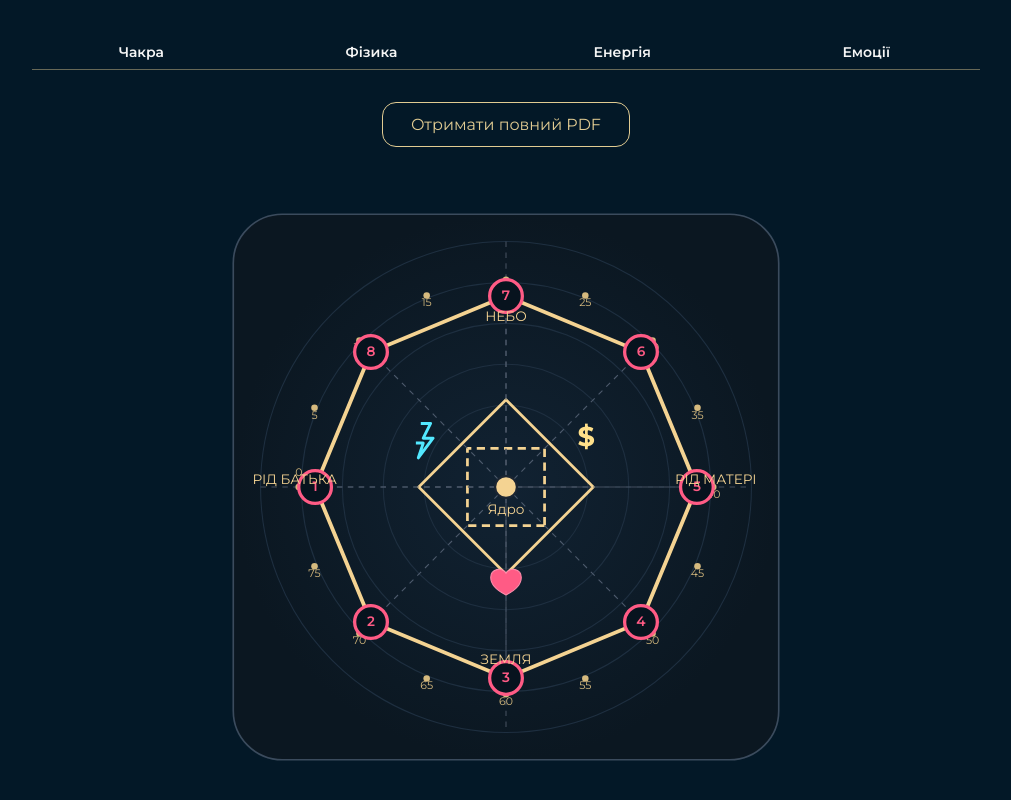
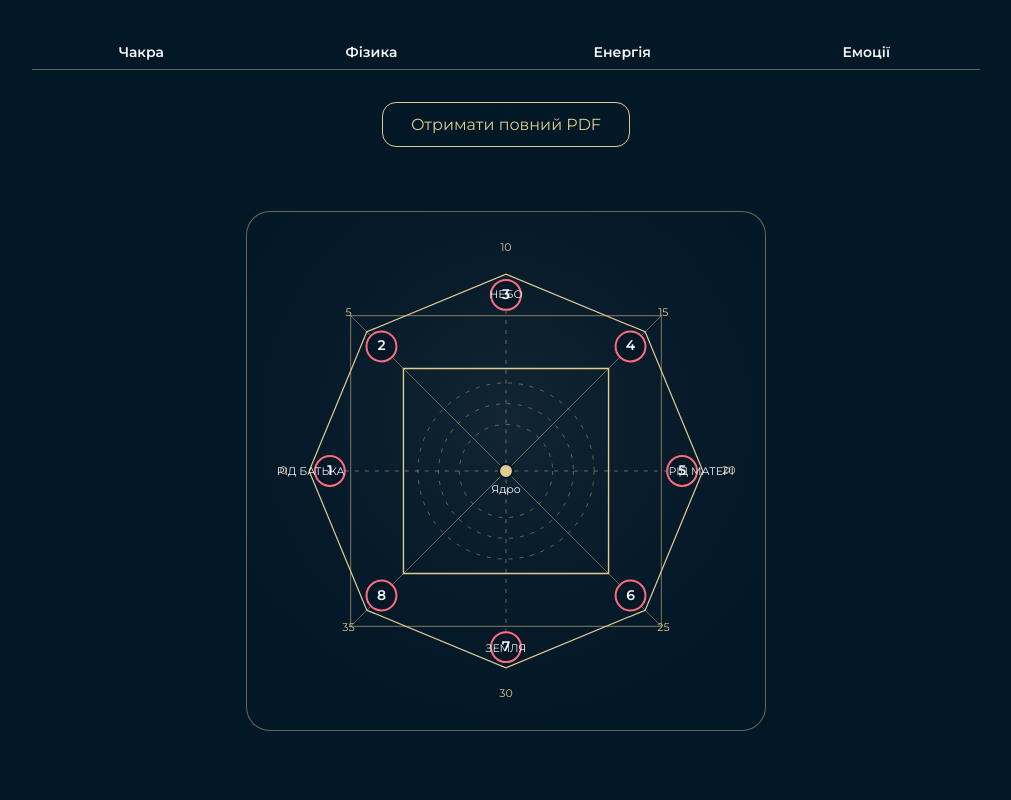
Before and after one commit to NadinMatrix/matrix-ryvok, a Next.js app: page / in a window 1280 px wide. Shown: the part 406-1206 px from the top of the page, without its empty margins (134-1145 px from the left). Built offline with nearby package versions, Linux system fonts and the light colour scheme.

Commit message:
Update ArcanaMatrixWeb.js

```diff
--- a/components/ArcanaMatrixWeb.js
+++ b/components/ArcanaMatrixWeb.js
@@ -1,379 +1,353 @@
-import React from "react";
+// components/ArcanaMatrixWeb.js
+import React, { useMemo } from 'react';
 
-const degToRad = (deg: number) => (deg * Math.PI) / 180;
+const COLORS = {
+  bg: '#031827',
+  gold: '#E1CB92',
+  line: 'rgba(225,203,146,0.45)',
+  lineStrong: '#E1CB92',
+  text: '#F5F5F5',
+  pink: '#FF6B81',
+};
 
-const CENTER_X = 0;
-const CENTER_Y = 0;
-
-/**
- * Базові радіуси
- */
-const R_OUTER_OCTAGON = 70;   // вершини 1–8 (енергії по колу)
-const R_AGE_MARK = 76;        // точки / цифри років 0–75
-const R_LABEL = 58;           // підписи Небо / Земля / Рід ...
-const R_BIG_SQUARE = 32;      // зовнішній квадрат (родовий)
-const R_SMALL_SQUARE = 20;    // внутрішній квадрат (особистий)
-const R_ICONS = 34;           // радіус для іконок усередині секторів
-
-/**
- * Допоміжна функція — координата за радіусом та кутом
- */
-function polarToCartesian(radius: number, angleDeg: number) {
-  const rad = degToRad(angleDeg);
+function polar(cx, cy, r, angle) {
   return {
-    x: CENTER_X + radius * Math.cos(rad),
-    y: CENTER_Y + radius * Math.sin(rad),
+    x: cx + r * Math.cos(angle),
+    y: cy + r * Math.sin(angle),
   };
 }
 
 /**
- * Основний компонент матриці Ладіні
+ * Матриця долі RYVOK (метод Ладіні):
+ * - 1 енергія строго ЗЛІВА
+ * - далі 2–3–4–5–6–7–8 йдуть ЗА годинниковою
+ * - зовнішній квадрат — РІД
+ * - внутрішній ромб — ОСОБИСТЕ (личное)
  */
-const LadiniMatrix: React.FC = () => {
-  /**
-   * 1. Восьмикутник з енергіями 1–8
-   *
-   * Орієнтація:
-   * - 1  — строго зліва (0 років)
-   * - 3  — внизу
-   * - 5  — справа
-   * - 7  — зверху
-   * - 2,4,6,8 — на діагоналях між ними
-   */
-  const energyNodes = [
-    { num: 1, angle: 180 },
-    { num: 2, angle: 135 },
-    { num: 3, angle: 90 },
-    { num: 4, angle: 45 },
-    { num: 5, angle: 0 },
-    { num: 6, angle: 315 },
-    { num: 7, angle: 270 },
-    { num: 8, angle: 225 },
+export default function ArcanaMatrixWeb({
+  size = 520,
+  ages = [0, 5, 10, 15, 20, 25, 30, 35], // тимчасово 8 точок: потім можна змінити під 0,5,10,...75
+}) {
+  const cx = size / 2;
+  const cy = size / 2;
+
+  // геометрія
+  const rOuter = size * 0.38;          // вершини восьмикутника
+  const rRodSquare = size * 0.30;      // родовий квадрат
+  const rPersonalDiamond = size * 0.28; // внутрішній ромб
+  const rAge = rOuter + 26;            // кільце віків
+  const rEnergy = (rOuter + rRodSquare) / 2; // кружечки енергій
+  const rIcons = (rRodSquare + rOuter) / 2;  // радіус для $ і ❤️
+
+  // 8 вершин восьмикутника:
+  // 1 — зліва, далі за годинниковою: низ-ліво, низ, низ-право, право, верх-право, верх, верх-ліво
+  const octagon = useMemo(() => {
+    const pts = [];
+    const step = Math.PI / 4;   // +45° -> за годинниковою
+    const base = Math.PI;       // 180° — строго зліва (1)
+    for (let i = 0; i < 8; i++) {
+      const angle = (base + i * step) % (2 * Math.PI);
+      pts.push({
+        angle,
+        ...polar(cx, cy, rOuter, angle),
+      });
+    }
+    return pts;
+  }, [cx, cy, rOuter]);
+
+  const energyPoints = useMemo(
+    () =>
+      octagon.map((p) => ({
+        angle: p.angle,
+        ...polar(cx, cy, rEnergy, p.angle),
+      })),
+    [octagon, cx, cy, rEnergy]
+  );
+
+  const agePoints = useMemo(
+    () =>
+      octagon.map((p) => ({
+        ...polar(cx, cy, rAge, p.angle),
+      })),
+    [octagon, cx, cy, rAge]
+  );
+
+  // родовий квадрат (осьовий)
+  const rodSquare = [
+    { x: cx - rRodSquare, y: cy - rRodSquare },
+    { x: cx + rRodSquare, y: cy - rRodSquare },
+    { x: cx + rRodSquare, y: cy + rRodSquare },
+    { x: cx - rRodSquare, y: cy + rRodSquare },
   ];
 
-  /**
-   * 2. Вік по колу: 0, 5, 10, …, 75.
-   *
-   * Старт з 0 на тій самій осі, де 1 (зліва) і далі
-   * за годинниковою кожні 22.5° (16 позначок).
-   */
-  const ages = Array.from({ length: 16 }, (_, i) => i * 5);
-  const ageMarks = ages.map((age, i) => {
-    const angle = 180 + i * (360 / 16); // 0 років ліворуч → далі за годинниковою
-    return {
-      age,
-      angle,
-      ...polarToCartesian(R_AGE_MARK, angle),
-    };
-  });
+  // особистий ромб (квадрат під 45°)
+  const personalDiamond = (() => {
+    const r = rPersonalDiamond;
+    const pts = [];
+    for (let i = 0; i < 4; i++) {
+      const angle = Math.PI / 4 + i * (Math.PI / 2); // 45°,135°...
+      pts.push(polar(cx, cy, r, angle));
+    }
+    return pts;
+  })();
 
-  /**
-   * 3. Квадрати всередині
-   *    - великий: родовий (по осях)
-   *    - малий: особистий (повернутий на 45°)
-   */
-  const bigSquarePoints = [0, 90, 180, 270].map((a) =>
-    polarToCartesian(R_BIG_SQUARE, a)
-  );
+  // іконка $ — СЕКТОР ВНИЗ (від горизонталі)
+  const moneyAngle = Math.PI / 2; // 90° — прямо вниз
+  const moneyPos = polar(cx, cy, rIcons, moneyAngle);
 
-  const smallSquarePoints = [45, 135, 225, 315].map((a) =>
-    polarToCartesian(R_SMALL_SQUARE, a)
-  );
-
-  /**
-   * 4. Іконки:
-   *    ⚡ – у лівому нижньому секторі
-   *    $  – у правому верхньому секторі
-   *    ❤️ – у нижньому секторі між центром і "Земля"
-   *    Кути підібрані так, щоб вони були всередині сегментів, а не на лініях.
-   */
-  const lightningPos = polarToCartesian(R_ICONS, 210); // між 1–2–3
-  const moneyPos = polarToCartesian(R_ICONS, 330);     // між 3–4–5
-  const heartPos = polarToCartesian(R_ICONS, 90);      // між 2–3–4 (внизу)
-
-  /**
-   * 5. Підписи сторін світу / роду
-   */
-  const fatherLabelPos = polarToCartesian(R_LABEL, 180); // Рід батька
-  const motherLabelPos = polarToCartesian(R_LABEL, 0);   // Рід матері
-  const skyLabelPos = polarToCartesian(R_LABEL, 270);    // Небо
-  const earthLabelPos = polarToCartesian(R_LABEL, 90);   // Земля
-
-  /**
-   * 6. Восьмикутник (лінія життя) — ламаємо по точках енергій
-   */
-  const octagonPath = energyNodes
-    .map((node, index) => {
-      const { x, y } = polarToCartesian(R_OUTER_OCTAGON, node.angle);
-      return `${index === 0 ? "M" : "L"} ${x} ${y}`;
-    })
-    .join(" ") + " Z";
+  // іконка ❤️ — НИЖНЯ ПРАВА ЧАСТИНА (від вертикалі)
+  const heartAngle = (7 * Math.PI) / 4; // 315° — низ-право
+  const heartPos = polar(cx, cy, rIcons, heartAngle);
 
   return (
     <div
       style={{
-        width: "100%",
-        maxWidth: 600,
-        margin: "0 auto",
+        width: '100%',
+        display: 'flex',
+        justifyContent: 'center',
+        alignItems: 'center',
+        marginTop: 24,
       }}
     >
       <svg
-        viewBox="-110 -110 220 220"
-        style={{ width: "100%", height: "auto", display: "block" }}
+        width={size}
+        height={size}
+        viewBox={`0 0 ${size} ${size}`}
+        style={{
+          borderRadius: 24,
+          border: `1px solid ${COLORS.line}`, // тонка рамка як ти хотіла
+          background: COLORS.bg,
+        }}
       >
-        {/* Фонова "карта" */}
         <defs>
-          <radialGradient id="bgGrad" cx="50%" cy="50%" r="50%">
-            <stop offset="0%" stopColor="#112232" stopOpacity="1" />
-            <stop offset="100%" stopColor="#0b1721" stopOpacity="1" />
+          <radialGradient id="matrixGlow" cx="50%" cy="40%" r="70%">
+            <stop offset="0%" stopColor="rgba(255,255,255,0.06)" />
+            <stop offset="100%" stopColor="rgba(0,0,0,0)" />
           </radialGradient>
+
+          {/* вектор-heart */}
+          <symbol id="icon-heart" viewBox="0 0 24 24">
+            <path
+              d="M12 21s-5.5-3.2-8.3-6C1.5 12.8 1 10.6 2.1 8.9 3.1 7.3 5 6.7 6.7 7.3 7.6 7.6 8.4 8.3 9 9.1c.6-.8 1.4-1.5 2.3-1.8 1.7-.6 3.6 0 4.6 1.6 1.1 1.7.6 3.9-1.6 6.1C17.5 17.8 12 21 12 21z"
+              fill={COLORS.pink}
+            />
+          </symbol>
+
+          {/* вектор-$ */}
+          <symbol id="icon-money" viewBox="0 0 24 24">
+            <path
+              d="M12 3v18m-3-4.5c0 1.4 1.3 2.5 3 2.5s3-.8 3-2.3c0-1.7-1.4-2.2-3-2.7s-3-.9-3-2.7C9 7.8 10.3 7 12 7s3 .9 3 2.5"
+              fill="none"
+              stroke={COLORS.gold}
+              strokeWidth="1.7"
+              strokeLinecap="round"
+              strokeLinejoin="round"
+            />
+          </symbol>
         </defs>
 
+        {/* легке сяйво */}
         <rect
-          x={-100}
-          y={-100}
-          width={200}
-          height={200}
-          rx={18}
-          ry={18}
-          fill="url(#bgGrad)"
-          stroke="#3b4b5d"
-          strokeWidth={0.6}
+          x={0}
+          y={0}
+          width={size}
+          height={size}
+          fill="url(#matrixGlow)"
+          rx={24}
         />
 
-        {/* Додаткові концентричні кола (фон енергій років) */}
-        {[30, 45, 60, 75, 90].map((r, idx) => (
+        {/* орбіти в центрі */}
+        {[0.18, 0.26, 0.34].map((k, idx) => (
           <circle
             key={idx}
-            cx={CENTER_X}
-            cy={CENTER_Y}
-            r={r}
+            cx={cx}
+            cy={cy}
+            r={(size * k) / 2}
             fill="none"
-            stroke="#1e2f40"
-            strokeWidth={0.4}
+            stroke={COLORS.line}
+            strokeDasharray="4 7"
+            strokeWidth={0.9}
           />
         ))}
 
-        {/* Вертикальна та горизонтальна осі */}
+        {/* восьмикутник */}
+        <polygon
+          points={octagon.map((p) => `${p.x},${p.y}`).join(' ')}
+          fill="none"
+          stroke={COLORS.lineStrong}
+          strokeWidth={1.2}
+        />
+
+        {/* родовий квадрат */}
+        <polygon
+          points={rodSquare.map((p) => `${p.x},${p.y}`).join(' ')}
+          fill="none"
+          stroke={COLORS.line}
+          strokeWidth={1.2}
+        />
+
+        {/* особистий ромб */}
+        <polygon
+          points={personalDiamond.map((p) => `${p.x},${p.y}`).join(' ')}
+          fill="none"
+          stroke={COLORS.gold}
+          strokeWidth={1.4}
+        />
+
+        {/* осі НЕБО / ЗЕМЛЯ */}
         <line
-          x1={CENTER_X - 90}
-          y1={CENTER_Y}
-          x2={CENTER_X + 90}
-          y2={CENTER_Y}
-          stroke="#444f5e"
-          strokeWidth={0.4}
-          strokeDasharray="2 2"
+          x1={cx}
+          y1={cy - rRodSquare * 1.1}
+          x2={cx}
+          y2={cy + rRodSquare * 1.1}
+          stroke={COLORS.line}
+          strokeWidth={1}
+          strokeDasharray="4 6"
         />
         <line
-          x1={CENTER_X}
-          y1={CENTER_Y - 90}
-          x2={CENTER_X}
-          y2={CENTER_Y + 90}
-          stroke="#444f5e"
-          strokeWidth={0.4}
-          strokeDasharray="2 2"
+          x1={cx - rRodSquare * 1.1}
+          y1={cy}
+          x2={cx + rRodSquare * 1.1}
+          y2={cy}
+          stroke={COLORS.line}
+          strokeWidth={1}
+          strokeDasharray="4 6"
         />
 
-        {/* Великий квадрат (родовий) */}
-        <polygon
-          points={bigSquarePoints.map((p) => `${p.x},${p.y}`).join(" ")}
-          fill="none"
-          stroke="#f4d392"
+        {/* діагоналі роду */}
+        <line
+          x1={cx - rRodSquare}
+          y1={cy - rRodSquare}
+          x2={cx + rRodSquare}
+          y2={cy + rRodSquare}
+          stroke={COLORS.line}
+          strokeWidth={1}
+        />
+        <line
+          x1={cx + rRodSquare}
+          y1={cy - rRodSquare}
+          x2={cx - rRodSquare}
+          y2={cy + rRodSquare}
+          stroke={COLORS.line}
           strokeWidth={1}
         />
 
-        {/* Малий квадрат (особистий, ромб) */}
-        <polygon
-          points={smallSquarePoints.map((p) => `${p.x},${p.y}`).join(" ")}
-          fill="none"
-          stroke="#f4d392"
-          strokeWidth={1}
-          strokeDasharray="3 2"
-        />
-
-        {/* Лінії від центру до вершин великого квадрата (діагоналі) */}
-        {bigSquarePoints.map((p, idx) => (
-          <line
-            key={idx}
-            x1={CENTER_X}
-            y1={CENTER_Y}
-            x2={p.x}
-            y2={p.y}
-            stroke="#444f5e"
-            strokeWidth={0.4}
-            strokeDasharray="2 2"
-          />
-        ))}
-
-        {/* Восьмикутник (лінія життя) */}
-        <path
-          d={octagonPath}
-          fill="none"
-          stroke="#f4d392"
-          strokeWidth={1.4}
-        />
-
-        {/* Вікові мітки 0,5,10…75 */}
-        {ageMarks.map((m) => (
-          <g key={m.age}>
-            <circle cx={m.x} cy={m.y} r={1.2} fill="#d6ba7e" />
-            <text
-              x={m.x}
-              y={m.y}
-              dy={m.age === 0 ? -4 : 4}
-              fontSize={4}
-              fill="#d6ba7e"
-              textAnchor="middle"
-            >
-              {m.age}
-            </text>
-          </g>
-        ))}
-
-        {/* Ноди енергій 1–8 */}
-        {energyNodes.map((node) => {
-          const pos = polarToCartesian(R_OUTER_OCTAGON, node.angle);
-          return (
-            <g key={node.num}>
-              {/* Лінія від центру до ноди (штрихова) */}
-              <line
-                x1={CENTER_X}
-                y1={CENTER_Y}
-                x2={pos.x}
-                y2={pos.y}
-                stroke="#4d5a6c"
-                strokeWidth={0.4}
-                strokeDasharray="2 2"
-              />
-              {/* Коло енергії */}
-              <circle
-                cx={pos.x}
-                cy={pos.y}
-                r={6}
-                fill="#07131e"
-                stroke="#ff5b85"
-                strokeWidth={1.2}
-              />
-              <text
-                x={pos.x}
-                y={pos.y + 1.5}
-                textAnchor="middle"
-                fontSize={5}
-                fill="#ff5b85"
-                fontWeight={600}
-              >
-                {node.num}
-              </text>
-            </g>
-          );
-        })}
-
-        {/* Центр / Ядро */}
+        {/* ЯДРО */}
         <circle
-          cx={CENTER_X}
-          cy={CENTER_Y}
-          r={4}
-          fill="#f4d392"
-          stroke="#1b2532"
-          strokeWidth={0.8}
+          cx={cx}
+          cy={cy}
+          r={7}
+          fill={COLORS.gold}
+          stroke={COLORS.bg}
+          strokeWidth={2}
         />
         <text
-          x={CENTER_X}
-          y={CENTER_Y + 10}
-          fontSize={5}
-          fill="#f4d392"
+          x={cx}
+          y={cy + 22}
+          fill={COLORS.text}
+          fontSize={11}
           textAnchor="middle"
         >
           Ядро
         </text>
 
-        {/* Підписи напрямків */}
+        {/* $ — сектор ВНИЗ (фінанси) */}
+        <use
+          href="#icon-money"
+          x={moneyPos.x - 11}
+          y={moneyPos.y - 11}
+          width={22}
+          height={22}
+        />
+
+        {/* ❤️ — нижня права частина (емоції / родина) */}
+        <use
+          href="#icon-heart"
+          x={heartPos.x - 10}
+          y={heartPos.y - 10}
+          width={20}
+          height={20}
+        />
+
+        {/* кружечки енергій (поки 1..8 як заглушки) */}
+        {energyPoints.map((p, i) => (
+          <g key={`en-${i}`}>
+            <circle
+              cx={p.x}
+              cy={p.y}
+              r={15}
+              fill={COLORS.bg}
+              stroke={COLORS.pink}
+              strokeWidth={2}
+            />
+            <text
+              x={p.x}
+              y={p.y + 4}
+              fill={COLORS.text}
+              fontSize={14}
+              fontWeight="600"
+              textAnchor="middle"
+            >
+              {i + 1}
+            </text>
+          </g>
+        ))}
+
+        {/* роки — разом з енергіями по годинниковій */}
+        {agePoints.map((p, i) => (
+          <text
+            key={`age-${i}`}
+            x={p.x}
+            y={p.y}
+            fill={COLORS.lineStrong}
+            fontSize={11}
+            textAnchor="middle"
+            alignmentBaseline="middle"
+          >
+            {ages[i]}
+          </text>
+        ))}
+
+        {/* НЕБО / ЗЕМЛЯ */}
         <text
-          x={skyLabelPos.x}
-          y={skyLabelPos.y - 3}
-          fontSize={5}
-          fill="#f4d392"
+          x={cx}
+          y={cy - rRodSquare - 18}
+          fill={COLORS.text}
+          fontSize={11}
           textAnchor="middle"
         >
           НЕБО
         </text>
-
         <text
-          x={earthLabelPos.x}
-          y={earthLabelPos.y + 7}
-          fontSize={5}
-          fill="#f4d392"
+          x={cx}
+          y={cy + rRodSquare + 26}
+          fill={COLORS.text}
+          fontSize={11}
           textAnchor="middle"
         >
           ЗЕМЛЯ
         </text>
 
+        {/* рід батька / матері */}
         <text
-          x={fatherLabelPos.x - 4}
-          y={fatherLabelPos.y - 1}
-          fontSize={5}
-          fill="#f4d392"
-          textAnchor="end"
+          x={cx - rRodSquare - 40}
+          y={cy + 4}
+          fill={COLORS.text}
+          fontSize={11}
+          textAnchor="middle"
         >
           РІД БАТЬКА
         </text>
-
         <text
-          x={motherLabelPos.x + 4}
-          y={motherLabelPos.y - 1}
-          fontSize={5}
-          fill="#f4d392"
-          textAnchor="start"
+          x={cx + rRodSquare + 40}
+          y={cy + 4}
+          fill={COLORS.text}
+          fontSize={11}
+          textAnchor="middle"
         >
           РІД МАТЕРІ
         </text>
-
-        {/* ⚡ Іконка енергії (лівий нижній сектор) */}
-        <g
-          transform={`translate(${lightningPos.x},${lightningPos.y}) scale(0.9)`}
-        >
-          <polyline
-            points="-2,-7 2,-7 -1,-1 3,-1 -3,7 -1,1 -4,1"
-            fill="none"
-            stroke="#53e8ff"
-            strokeWidth={1.2}
-            strokeLinejoin="round"
-          />
-        </g>
-
-        {/* $ Іконка грошей (правий верхній сектор) */}
-        <g transform={`translate(${moneyPos.x},${moneyPos.y})`}>
-          <text
-            x={0}
-            y={2}
-            fontSize={10}
-            fill="#ffe08a"
-            textAnchor="middle"
-            fontWeight={700}
-          >
-            $
-          </text>
-        </g>
-
-        {/* ❤ Іконка кохання (нижній сектор) */}
-        <g transform={`translate(${heartPos.x},${heartPos.y}) scale(0.8)`}>
-          <path
-            d="
-              M 0 -3
-              C -2 -6 -7 -5 -7 -1
-              C -7 2 -4 5 0 7
-              C 4 5 7 2 7 -1
-              C 7 -5 2 -6 0 -3
-              Z
-            "
-            fill="#ff5b85"
-            stroke="#ff8cac"
-            strokeWidth={0.5}
-          />
-        </g>
       </svg>
     </div>
   );
-};
-
-export default LadiniMatrix;
+}
```
